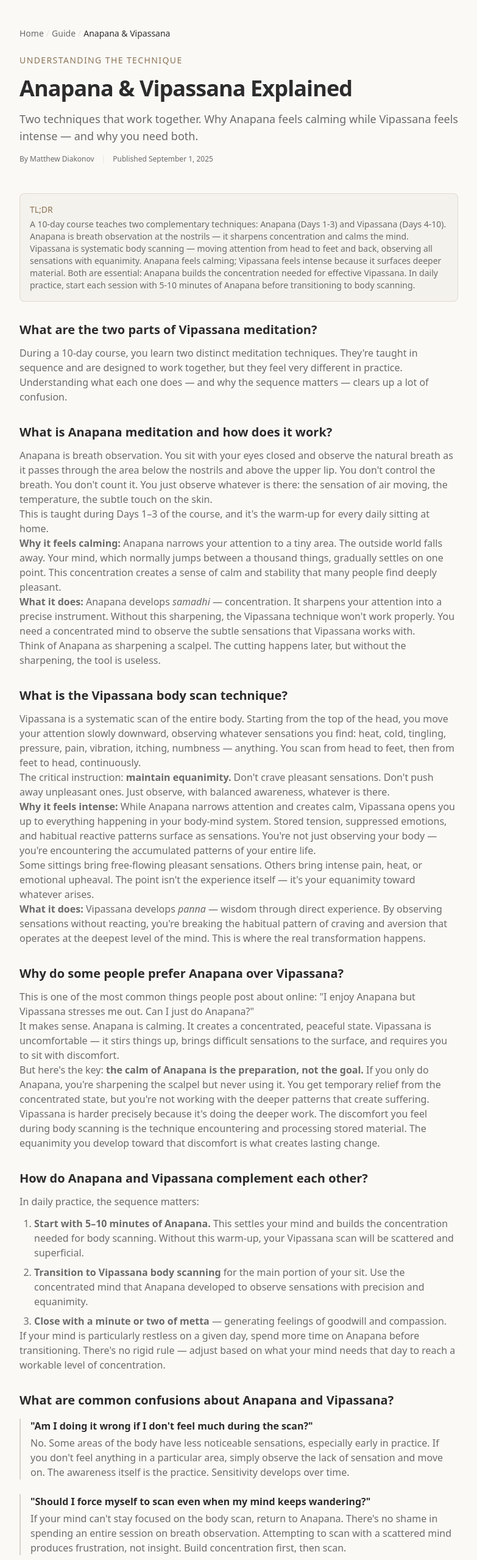
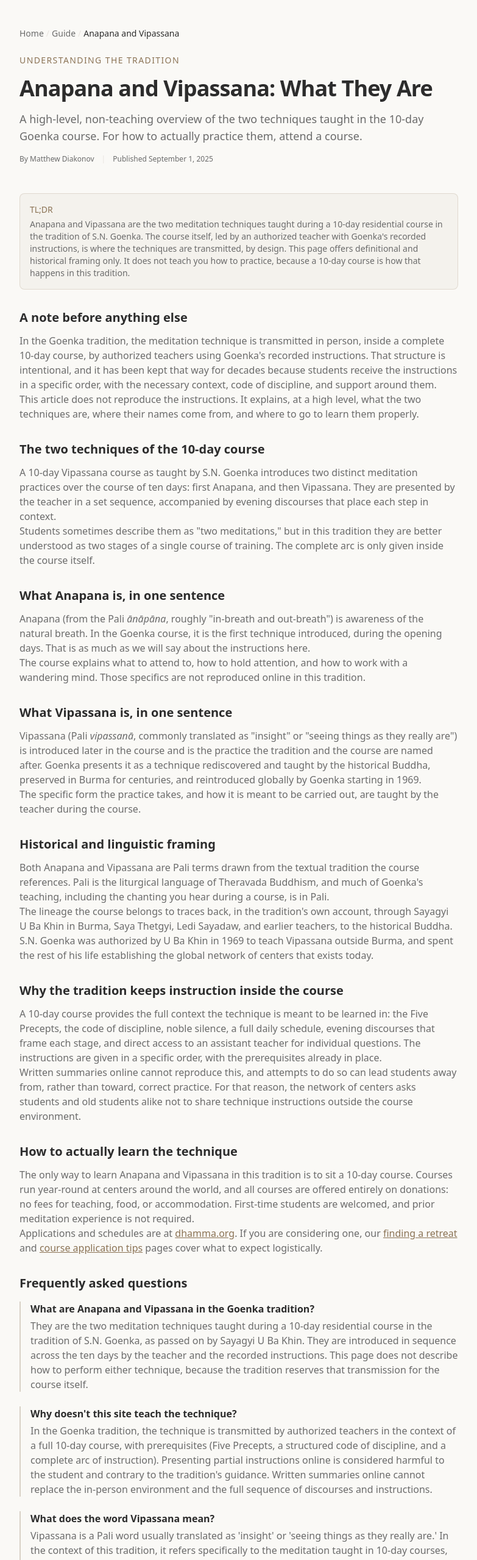
Before and after one commit to m13v/vipassana-cool, a Next.js app: page /guide/anapana-and-vipassana-explained in a window 1280 px wide. Shown: the part 100-2659 px from the top of the page at 61% size, without its empty margins (248-1031 px from the left). Built offline with nearby package versions, Linux system fonts and the light colour scheme.

Commit message:
Update Anapana and Vipassana page metadata and add FAQ schema

```diff
--- a/src/app/guide/anapana-and-vipassana-explained/page.tsx
+++ b/src/app/guide/anapana-and-vipassana-explained/page.tsx
@@ -4,13 +4,55 @@ import { PageComments } from "@/components/comments";
 import { BreadcrumbSchema } from "@/components/breadcrumb-schema";
 import { ArticleSchema } from "@/components/article-schema";
 import { ArticleHeader } from "@/components/article-header";
+import { FaqSchema } from "@/components/faq-schema";
+
+const PAGE_URL = "https://vipassana.cool/guide/anapana-and-vipassana-explained";
+const PUBLISHED = "2025-09-01";
 
 export const metadata: Metadata = {
-  title: "Anapana & Vipassana Explained — Two Techniques, One Practice",
+  title: "Anapana and Vipassana: What They Are (Not How to Do Them)",
   description:
-    "What Anapana and Vipassana actually are, why Anapana feels calming while Vipassana feels intense, how they complement each other, and common confusion clarified.",
-  alternates: { canonical: "https://vipassana.cool/guide/anapana-and-vipassana-explained" },
+    "A plain-language, non-teaching overview of the two meditation techniques taught during a 10-day Goenka course. Historical framing, terminology, and why formal instruction matters. No technique instructions.",
+  alternates: { canonical: PAGE_URL },
 };
+
+const faqs = [
+  {
+    question: "What are Anapana and Vipassana in the Goenka tradition?",
+    answer:
+      "They are the two meditation techniques taught during a 10-day residential course in the tradition of S.N. Goenka, as passed on by Sayagyi U Ba Khin. They are introduced in sequence across the ten days by the teacher and the recorded instructions. This page does not describe how to perform either technique, because the tradition reserves that transmission for the course itself.",
+  },
+  {
+    question: "Why doesn't this site teach the technique?",
+    answer:
+      "In the Goenka tradition, the technique is transmitted by authorized teachers in the context of a full 10-day course, with prerequisites (Five Precepts, a structured code of discipline, and a complete arc of instruction). Presenting partial instructions online is considered harmful to the student and contrary to the tradition's guidance. Written summaries online cannot replace the in-person environment and the full sequence of discourses and instructions.",
+  },
+  {
+    question: "What does the word Vipassana mean?",
+    answer:
+      "Vipassana is a Pali word usually translated as 'insight' or 'seeing things as they really are.' In the context of this tradition, it refers specifically to the meditation taught in 10-day courses, said to originate with the historical Buddha and preserved in Burma before being reintroduced more widely by S.N. Goenka from 1969 onward.",
+  },
+  {
+    question: "What does the word Anapana mean?",
+    answer:
+      "Anapana is a Pali term for awareness of the natural breath. In the 10-day Goenka course it is the first practice introduced, before the Vipassana instructions are given. It is offered as a preparatory stage that supports what comes after.",
+  },
+  {
+    question: "Is Anapana a separate meditation from Vipassana?",
+    answer:
+      "Anapana and Vipassana are taught as distinct but related practices within the same ten-day curriculum. In this tradition they are not presented as two independent techniques to pick between, but as parts of one instructional arc delivered by the teacher.",
+  },
+  {
+    question: "Where can someone actually learn the technique?",
+    answer:
+      "Through a 10-day residential course offered at centers worldwide. All courses are run on a donation basis, with no fees for tuition, food, or lodging. Course schedules and applications are at dhamma.org.",
+  },
+  {
+    question: "Can I learn Vipassana from a book, video, or app?",
+    answer:
+      "In the Goenka tradition, no. The technique is taught only in the context of a complete 10-day course with an authorized assistant teacher and the recorded instructions of S.N. Goenka. Books and interviews can give framing and context, but they are not a substitute for the course.",
+  },
+];
 
 export default function AnapanaVipassanaExplainedPage() {
   return (
@@ -19,160 +61,123 @@ export default function AnapanaVipassanaExplainedPage() {
         items={[
           { name: "Home", url: "https://vipassana.cool" },
           { name: "Guide", url: "https://vipassana.cool/guide" },
-          { name: "Anapana & Vipassana", url: "https://vipassana.cool/guide/anapana-and-vipassana-explained" },
+          { name: "Anapana and Vipassana", url: PAGE_URL },
         ]}
       />
       <ArticleSchema
-        title="Anapana & Vipassana Explained"
-        description="What Anapana and Vipassana actually are, why Anapana feels calming while Vipassana feels intense, how they complement each other, and common confusion clarified."
-        url="https://vipassana.cool/guide/anapana-and-vipassana-explained"
-        datePublished="2025-09-01"
+        title="Anapana and Vipassana: What They Are"
+        description="A non-teaching overview of the two meditation techniques taught during a 10-day Goenka course. Framing and terminology only."
+        url={PAGE_URL}
+        datePublished={PUBLISHED}
       />
+      <FaqSchema faqs={faqs} />
       <ArticleHeader
         breadcrumbs={[
           { label: "Home", href: "/" },
           { label: "Guide", href: "/guide" },
-          { label: "Anapana & Vipassana" },
+          { label: "Anapana and Vipassana" },
         ]}
-        category="Understanding the Technique"
-        title="Anapana & Vipassana Explained"
-        description="Two techniques that work together. Why Anapana feels calming while Vipassana feels intense — and why you need both."
-        datePublished="2025-09-01"
+        category="Understanding the Tradition"
+        title="Anapana and Vipassana: What They Are"
+        description="A high-level, non-teaching overview of the two techniques taught in the 10-day Goenka course. For how to actually practice them, attend a course."
+        datePublished={PUBLISHED}
       />
 
       <div className="mb-8 rounded-lg border border-accent/20 bg-accent/5 p-4">
         <p className="text-sm font-medium text-accent mb-1">TL;DR</p>
         <p className="text-sm text-muted">
-          A 10-day course teaches two complementary techniques: Anapana (Days 1-3) and Vipassana (Days 4-10). Anapana is breath observation at the nostrils — it sharpens concentration and calms the mind. Vipassana is systematic body scanning — moving attention from head to feet and back, observing all sensations with equanimity. Anapana feels calming; Vipassana feels intense because it surfaces deeper material. Both are essential: Anapana builds the concentration needed for effective Vipassana. In daily practice, start each session with 5-10 minutes of Anapana before transitioning to body scanning.
+          Anapana and Vipassana are the two meditation techniques taught during a 10-day residential course in the tradition of S.N. Goenka. The course itself, led by an authorized teacher with Goenka&apos;s recorded instructions, is where the techniques are transmitted, by design. This page offers definitional and historical framing only. It does not teach you how to practice, because a 10-day course is how that happens in this tradition.
         </p>
       </div>
 
       <div className="space-y-8 text-muted">
         <section>
-          <h2 className="mb-3 text-xl font-bold text-foreground">What are the two parts of Vipassana meditation?</h2>
+          <h2 className="mb-3 text-xl font-bold text-foreground">A note before anything else</h2>
           <p>
-            During a 10-day course, you learn two distinct meditation techniques. They&apos;re taught in sequence and are designed to work together, but they feel very different in practice. Understanding what each one does — and why the sequence matters — clears up a lot of confusion.
+            In the Goenka tradition, the meditation technique is transmitted in person, inside a complete 10-day course, by authorized teachers using Goenka&apos;s recorded instructions. That structure is intentional, and it has been kept that way for decades because students receive the instructions in a specific order, with the necessary context, code of discipline, and support around them.
+          </p>
+          <p>
+            This article does not reproduce the instructions. It explains, at a high level, what the two techniques are, where their names come from, and where to go to learn them properly.
           </p>
         </section>
 
         <section>
-          <h2 className="mb-3 text-xl font-bold text-foreground">What is Anapana meditation and how does it work?</h2>
+          <h2 className="mb-3 text-xl font-bold text-foreground">The two techniques of the 10-day course</h2>
           <p>
-            Anapana is breath observation. You sit with your eyes closed and observe the natural breath as it passes through the area below the nostrils and above the upper lip. You don&apos;t control the breath. You don&apos;t count it. You just observe whatever is there: the sensation of air moving, the temperature, the subtle touch on the skin.
+            A 10-day Vipassana course as taught by S.N. Goenka introduces two distinct meditation practices over the course of ten days: first Anapana, and then Vipassana. They are presented by the teacher in a set sequence, accompanied by evening discourses that place each step in context.
           </p>
           <p>
-            This is taught during Days 1–3 of the course, and it&apos;s the warm-up for every daily sitting at home.
-          </p>
-          <p>
-            <strong>Why it feels calming:</strong> Anapana narrows your attention to a tiny area. The outside world falls away. Your mind, which normally jumps between a thousand things, gradually settles on one point. This concentration creates a sense of calm and stability that many people find deeply pleasant.
-          </p>
-          <p>
-            <strong>What it does:</strong> Anapana develops <em>samadhi</em> — concentration. It sharpens your attention into a precise instrument. Without this sharpening, the Vipassana technique won&apos;t work properly. You need a concentrated mind to observe the subtle sensations that Vipassana works with.
-          </p>
-          <p>
-            Think of Anapana as sharpening a scalpel. The cutting happens later, but without the sharpening, the tool is useless.
+            Students sometimes describe them as &quot;two meditations,&quot; but in this tradition they are better understood as two stages of a single course of training. The complete arc is only given inside the course itself.
           </p>
         </section>
 
         <section>
-          <h2 className="mb-3 text-xl font-bold text-foreground">What is the Vipassana body scan technique?</h2>
+          <h2 className="mb-3 text-xl font-bold text-foreground">What Anapana is, in one sentence</h2>
           <p>
-            Vipassana is a systematic scan of the entire body. Starting from the top of the head, you move your attention slowly downward, observing whatever sensations you find: heat, cold, tingling, pressure, pain, vibration, itching, numbness — anything. You scan from head to feet, then from feet to head, continuously.
+            Anapana (from the Pali <em>ānāpāna</em>, roughly &quot;in-breath and out-breath&quot;) is awareness of the natural breath. In the Goenka course, it is the first technique introduced, during the opening days. That is as much as we will say about the instructions here.
           </p>
           <p>
-            The critical instruction: <strong>maintain equanimity.</strong> Don&apos;t crave pleasant sensations. Don&apos;t push away unpleasant ones. Just observe, with balanced awareness, whatever is there.
-          </p>
-          <p>
-            <strong>Why it feels intense:</strong> While Anapana narrows attention and creates calm, Vipassana opens you up to everything happening in your body-mind system. Stored tension, suppressed emotions, and habitual reactive patterns surface as sensations. You&apos;re not just observing your body — you&apos;re encountering the accumulated patterns of your entire life.
-          </p>
-          <p>
-            Some sittings bring free-flowing pleasant sensations. Others bring intense pain, heat, or emotional upheaval. The point isn&apos;t the experience itself — it&apos;s your equanimity toward whatever arises.
-          </p>
-          <p>
-            <strong>What it does:</strong> Vipassana develops <em>panna</em> — wisdom through direct experience. By observing sensations without reacting, you&apos;re breaking the habitual pattern of craving and aversion that operates at the deepest level of the mind. This is where the real transformation happens.
+            The course explains what to attend to, how to hold attention, and how to work with a wandering mind. Those specifics are not reproduced online in this tradition.
           </p>
         </section>
 
         <section>
-          <h2 className="mb-3 text-xl font-bold text-foreground">Why do some people prefer Anapana over Vipassana?</h2>
+          <h2 className="mb-3 text-xl font-bold text-foreground">What Vipassana is, in one sentence</h2>
           <p>
-            This is one of the most common things people post about online: &quot;I enjoy Anapana but Vipassana stresses me out. Can I just do Anapana?&quot;
+            Vipassana (Pali <em>vipassanā</em>, commonly translated as &quot;insight&quot; or &quot;seeing things as they really are&quot;) is introduced later in the course and is the practice the tradition and the course are named after. Goenka presents it as a technique rediscovered and taught by the historical Buddha, preserved in Burma for centuries, and reintroduced globally by Goenka starting in 1969.
           </p>
           <p>
-            It makes sense. Anapana is calming. It creates a concentrated, peaceful state. Vipassana is uncomfortable — it stirs things up, brings difficult sensations to the surface, and requires you to sit with discomfort.
-          </p>
-          <p>
-            But here&apos;s the key: <strong>the calm of Anapana is the preparation, not the goal.</strong> If you only do Anapana, you&apos;re sharpening the scalpel but never using it. You get temporary relief from the concentrated state, but you&apos;re not working with the deeper patterns that create suffering.
-          </p>
-          <p>
-            Vipassana is harder precisely because it&apos;s doing the deeper work. The discomfort you feel during body scanning is the technique encountering and processing stored material. The equanimity you develop toward that discomfort is what creates lasting change.
+            The specific form the practice takes, and how it is meant to be carried out, are taught by the teacher during the course.
           </p>
         </section>
 
         <section>
-          <h2 className="mb-3 text-xl font-bold text-foreground">How do Anapana and Vipassana complement each other?</h2>
+          <h2 className="mb-3 text-xl font-bold text-foreground">Historical and linguistic framing</h2>
           <p>
-            In daily practice, the sequence matters:
+            Both Anapana and Vipassana are Pali terms drawn from the textual tradition the course references. Pali is the liturgical language of Theravada Buddhism, and much of Goenka&apos;s teaching, including the chanting you hear during a course, is in Pali.
           </p>
-          <ol className="mt-3 list-decimal space-y-2 pl-6">
-            <li><strong>Start with 5–10 minutes of Anapana.</strong> This settles your mind and builds the concentration needed for body scanning. Without this warm-up, your Vipassana scan will be scattered and superficial.</li>
-            <li><strong>Transition to Vipassana body scanning</strong> for the main portion of your sit. Use the concentrated mind that Anapana developed to observe sensations with precision and equanimity.</li>
-            <li><strong>Close with a minute or two of metta</strong> — generating feelings of goodwill and compassion.</li>
-          </ol>
           <p>
-            If your mind is particularly restless on a given day, spend more time on Anapana before transitioning. There&apos;s no rigid rule — adjust based on what your mind needs that day to reach a workable level of concentration.
+            The lineage the course belongs to traces back, in the tradition&apos;s own account, through Sayagyi U Ba Khin in Burma, Saya Thetgyi, Ledi Sayadaw, and earlier teachers, to the historical Buddha. S.N. Goenka was authorized by U Ba Khin in 1969 to teach Vipassana outside Burma, and spent the rest of his life establishing the global network of centers that exists today.
           </p>
         </section>
 
         <section>
-          <h2 className="mb-3 text-xl font-bold text-foreground">What are common confusions about Anapana and Vipassana?</h2>
-
-          <div className="mt-4 space-y-6">
-            <div className="border-l-2 border-accent/30 pl-4">
-              <h3 className="mb-1 font-semibold text-foreground">&quot;Am I doing it wrong if I don&apos;t feel much during the scan?&quot;</h3>
-              <p>
-                No. Some areas of the body have less noticeable sensations, especially early in practice. If you don&apos;t feel anything in a particular area, simply observe the lack of sensation and move on. The awareness itself is the practice. Sensitivity develops over time.
-              </p>
-            </div>
-
-            <div className="border-l-2 border-accent/30 pl-4">
-              <h3 className="mb-1 font-semibold text-foreground">&quot;Should I force myself to scan even when my mind keeps wandering?&quot;</h3>
-              <p>
-                If your mind can&apos;t stay focused on the body scan, return to Anapana. There&apos;s no shame in spending an entire session on breath observation. Attempting to scan with a scattered mind produces frustration, not insight. Build concentration first, then scan.
-              </p>
-            </div>
-
-            <div className="border-l-2 border-accent/30 pl-4">
-              <h3 className="mb-1 font-semibold text-foreground">&quot;The pleasant sensations during scanning — should I try to recreate them?&quot;</h3>
-              <p>
-                Absolutely not. Craving pleasant sensations is exactly what the practice trains you to stop doing. If free-flowing sensations arise, observe them with the same equanimity as pain or numbness. They&apos;re not the goal — equanimity is the goal.
-              </p>
-            </div>
-
-            <div className="border-l-2 border-accent/30 pl-4">
-              <h3 className="mb-1 font-semibold text-foreground">&quot;Can I mix Vipassana with other meditation techniques?&quot;</h3>
-              <p>
-                Goenka&apos;s tradition strongly advises against mixing techniques. The reasoning is that different techniques work at different levels of the mind, and combining them can create confusion rather than clarity. If you want to explore other techniques, do them in separate sessions or periods — but during a Vipassana sit, do only Vipassana.
-              </p>
-            </div>
-          </div>
+          <h2 className="mb-3 text-xl font-bold text-foreground">Why the tradition keeps instruction inside the course</h2>
+          <p>
+            A 10-day course provides the full context the technique is meant to be learned in: the Five Precepts, the code of discipline, noble silence, a full daily schedule, evening discourses that frame each stage, and direct access to an assistant teacher for individual questions. The instructions are given in a specific order, with the prerequisites already in place.
+          </p>
+          <p>
+            Written summaries online cannot reproduce this, and attempts to do so can lead students away from, rather than toward, correct practice. For that reason, the network of centers asks students and old students alike not to share technique instructions outside the course environment.
+          </p>
         </section>
 
         <section>
-          <h2 className="mb-3 text-xl font-bold text-foreground">How do Anapana and Vipassana work together?</h2>
+          <h2 className="mb-3 text-xl font-bold text-foreground">How to actually learn the technique</h2>
           <p>
-            Anapana is the foundation. It creates the concentration you need. Vipassana is the practice. It uses that concentration to observe sensations with equanimity, gradually rewiring your reactive patterns. You need both: concentration without wisdom is pleasant but shallow; wisdom without concentration is unfocused and ineffective.
+            The only way to learn Anapana and Vipassana in this tradition is to sit a 10-day course. Courses run year-round at centers around the world, and all courses are offered entirely on donations: no fees for teaching, food, or accommodation. First-time students are welcomed, and prior meditation experience is not required.
           </p>
           <p>
-            If Vipassana feels harder than Anapana, that&apos;s not a sign you&apos;re doing it wrong — it&apos;s a sign the technique is doing its work.
+            Applications and schedules are at <a href="https://www.dhamma.org/en-US/courses/search" target="_blank" rel="noopener noreferrer" className="text-accent underline hover:text-foreground">dhamma.org</a>. If you are considering one, our <Link href="/guide/find-a-retreat" className="text-accent underline hover:text-foreground">finding a retreat</Link> and <Link href="/guide/course-application-tips" className="text-accent underline hover:text-foreground">course application tips</Link> pages cover what to expect logistically.
           </p>
+        </section>
+
+        <section>
+          <h2 className="mb-3 text-xl font-bold text-foreground">Frequently asked questions</h2>
+          <div className="mt-4 space-y-6">
+            {faqs.map((faq) => (
+              <div key={faq.question} className="border-l-2 border-accent/30 pl-4">
+                <h3 className="mb-1 font-semibold text-foreground">{faq.question}</h3>
+                <p>{faq.answer}</p>
+              </div>
+            ))}
+          </div>
         </section>
       </div>
 
       <div className="mt-16 rounded-xl border border-border bg-card p-8 text-center">
-        <h2 className="mb-3 text-xl font-bold">Learn the Technique Firsthand</h2>
+        <h2 className="mb-3 text-xl font-bold">Learn the technique firsthand</h2>
         <p className="mb-6 text-muted">
-          Vipassana is taught in 10-day residential courses. Find a center near you.
+          Anapana and Vipassana are taught in 10-day residential courses, on donation. That is where you learn them.
         </p>
         <a
           href="https://www.dhamma.org/en-US/courses/search"
@@ -180,24 +185,27 @@ export default function AnapanaVipassanaExplainedPage() {
           rel="noopener noreferrer"
           className="inline-block rounded-lg bg-accent px-6 py-3 text-sm font-medium text-white transition-opacity hover:opacity-90"
         >
-          Find a Course
+          Find a course
         </a>
       </div>
 
       <div className="mt-12 rounded-xl border border-border bg-card p-6">
         <h2 className="mb-4 font-semibold text-foreground">Related</h2>
         <div className="flex flex-wrap gap-3">
-          <Link href="/guide/vipassana-meaning" className="rounded-lg border border-border px-4 py-2 text-sm text-muted transition-colors hover:border-accent hover:text-accent">
-            Vipassana Meaning
+          <Link href="/guide/find-a-retreat" className="rounded-lg border border-border px-4 py-2 text-sm text-muted transition-colors hover:border-accent hover:text-accent">
+            Find a Retreat
           </Link>
-          <Link href="/guide/sensations-and-experiences" className="rounded-lg border border-border px-4 py-2 text-sm text-muted transition-colors hover:border-accent hover:text-accent">
-            Sensations &amp; Experiences
+          <Link href="/guide/course-application-tips" className="rounded-lg border border-border px-4 py-2 text-sm text-muted transition-colors hover:border-accent hover:text-accent">
+            Course Application Tips
           </Link>
           <Link href="/guide/vipassana-for-beginners" className="rounded-lg border border-border px-4 py-2 text-sm text-muted transition-colors hover:border-accent hover:text-accent">
             Vipassana for Beginners
           </Link>
-          <Link href="/guide/vipassana-vs-other-meditation" className="rounded-lg border border-border px-4 py-2 text-sm text-muted transition-colors hover:border-accent hover:text-accent">
-            Vipassana vs Other Meditation
+          <Link href="/guide/scientific-evidence" className="rounded-lg border border-border px-4 py-2 text-sm text-muted transition-colors hover:border-accent hover:text-accent">
+            Scientific Evidence
+          </Link>
+          <Link href="/experience" className="rounded-lg border border-border px-4 py-2 text-sm text-muted transition-colors hover:border-accent hover:text-accent">
+            Student Experiences
           </Link>
         </div>
       </div>
```
